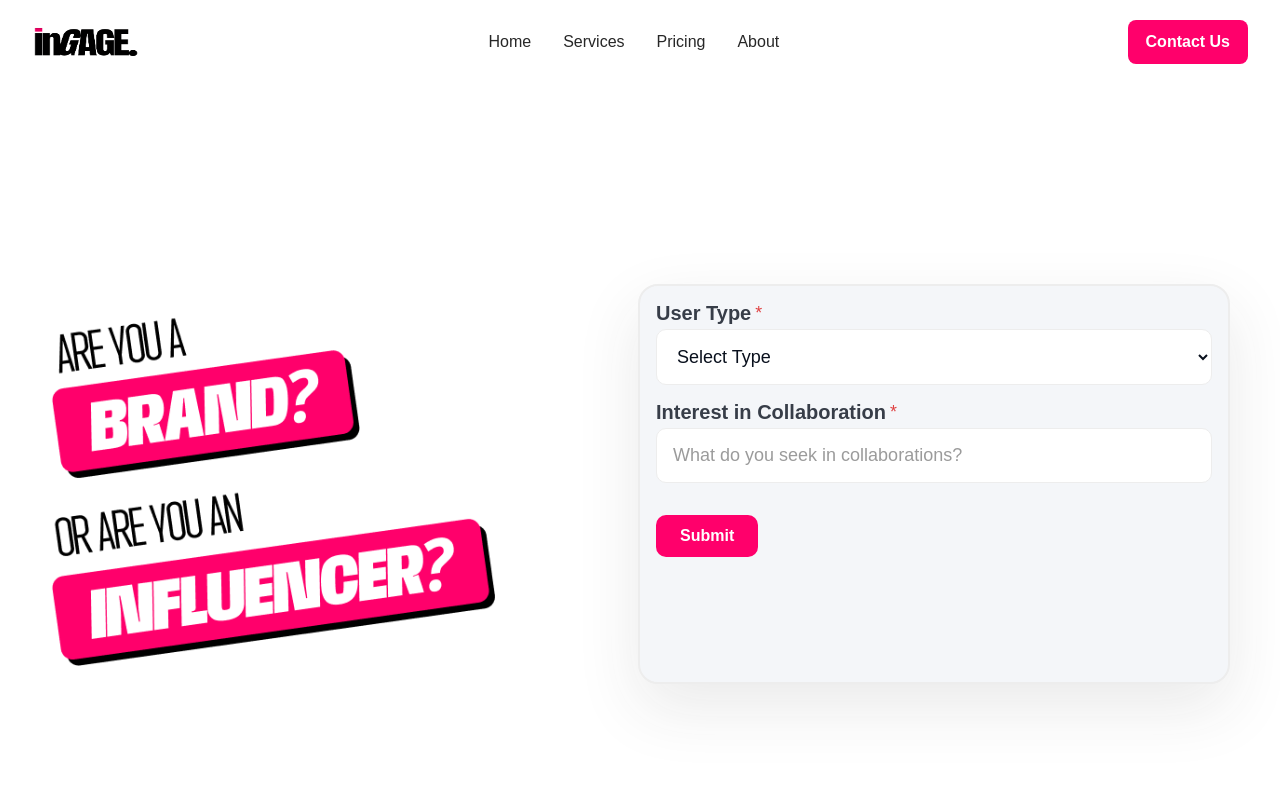
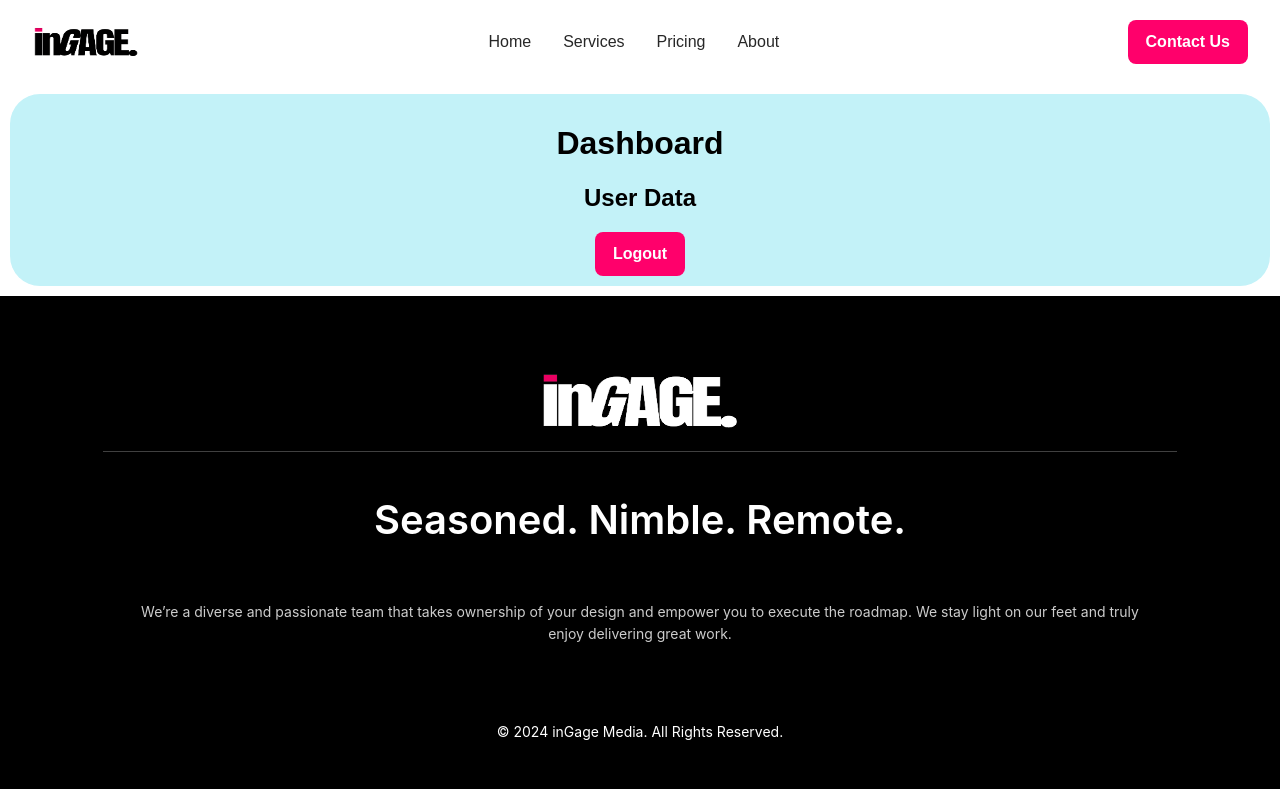
Before and after one commit to ashishmohapatra240/InGage-Frontend, a React (Create React App) app: page /dashboard in a window 1280 px wide. Shown: the top 800 px of the page. Built offline with nearby package versions, Linux system fonts and the light colour scheme; the HTML template or start-up script is replaced by a standard one.

Commit message:
page_navigation_and_DashBoard

```diff
--- a/package.json
+++ b/package.json
@@ -8,6 +8,7 @@
     "@testing-library/user-event": "^13.5.0",
     "react": "^18.2.0",
     "react-dom": "^18.2.0",
+    "react-router-dom": "^6.23.0",
     "react-scripts": "5.0.1",
     "web-vitals": "^2.1.4"
   },
--- a/src/App.js
+++ b/src/App.js
@@ -1,13 +1,20 @@
+import React from "react";
+import LandingPage from "./pages/LandingPage/LandingPage";
+import Header from "./components/Header/Header";
+import Footer from "./components/Footer/Footer";
+import { Routes, BrowserRouter as Router, Route } from "react-router-dom";
+import Dashboard from "./components/Dashboard/Dashboard";
 
-import React from 'react';
-import LandingPage from './pages/LandingPage/LandingPage';
-import Header from './components/Header/Header';
-import Footer from './components/Footer/Footer';
 const App = () => {
   return (
     <div className="App">
       <Header />
-      <LandingPage />
+      <Router>
+        <Routes>
+          <Route path="/" element={<LandingPage />}></Route>
+          <Route path="/dashboard" element={<Dashboard />}></Route>
+        </Routes>
+      </Router>
       <Footer />
     </div>
   );
--- /dev/null
+++ b/src/components/Dashboard/Dashboard.jsx
@@ -0,0 +1,51 @@
+import React from "react";
+import { useNavigate } from "react-router-dom";
+import styles from "./Dashboard.module.css";
+
+function Dashboard() {
+  const navigate = useNavigate();
+
+  const handleLogout = () => {
+    localStorage.removeItem("formData");
+    navigate("/");
+  };
+
+  const formData = JSON.parse(localStorage.getItem("formData"));
+  return (
+    <>
+      <div className={styles.dashContainer}>
+        <div >
+          <h1 style={{textAlign:"center"}}>Dashboard</h1>
+          <h2 style={{textAlign:"center"}}>User Data</h2>
+          </div>
+          <div className="dash-data" style={{display:"flex",justifyContent:"center"}}>
+
+            {formData && (
+              <div>
+                <p>User Type: {formData.userType}</p>
+                {formData.userType === "brand" ? (
+                  <p>Link to Website: {formData.socialMediaPresence}</p>
+                ) : (
+                  <p>
+                    Link to Social Media Account: {formData.socialMediaPresence}
+                  </p>
+                )}
+                {formData.userType === "influencer" && (
+                  <p>Follower/Subscriber Count: {formData.followerCount}</p>
+                )}
+                <p>
+                  Interest in Collaboration: {formData.collaborationInterest}
+                </p>
+              </div>
+            )}
+          </div>
+          <div className={styles.dashButton}>
+          <button onClick={handleLogout}>Logout</button>
+          </div>
+
+      </div>
+    </>
+  );
+}
+
+export default Dashboard;
--- /dev/null
+++ b/src/components/Dashboard/Dashboard.module.css
@@ -0,0 +1,25 @@
+.dashContainer {
+   background-color: rgb(195, 242, 248);
+   padding: 10px 50px ;
+   margin:10px;
+   border-radius: 30px;
+   font-family: 'Gilroy', sans-serif;
+
+}
+
+.dashButton{
+    text-align: center;
+}
+
+.dashButton button{
+    padding: 10px 18px;
+    background-color: #FF006B;
+    color: white;
+    border: none;
+    border-radius: 8px;
+    font-size: 16px;
+    font-family: 'Gilroy', sans-serif;
+    font-weight: 700;
+    line-height: 24px;
+    cursor: pointer;
+}
--- a/src/components/Form/Form.jsx
+++ b/src/components/Form/Form.jsx
@@ -1,5 +1,6 @@
 import React, { useState } from "react";
 import styles from "./Form.module.css";
+import { useNavigate } from "react-router-dom";
 
 const InputField = ({ label, type, name, value, onChange, placeholder }) => (
   <div className={styles.section}>
@@ -57,24 +58,29 @@ const Form = () => {
     setFormData((prev) => ({ ...prev, [name]: value }));
   };
 
+  const navigate = useNavigate();
   const handleSubmit = (event) => {
     event.preventDefault();
-    fetch("http://localhost:3001/form/submit", {
-      method: "POST",
-      headers: {
-        "Content-Type": "application/json",
-      },
-      body: JSON.stringify(formData),
-    })
-      .then((response) => response.json())
-      .then((data) => {
-        console.log("Response data:", data);
-        alert(JSON.stringify(data, null, 2));
-      })
-      .catch((error) => {
-        console.error("Error:", error);
-        alert("Failed to send data: " + error.message);
-      });
+    localStorage.setItem("formData", JSON.stringify(formData));
+    navigate("/dashboard");
+    // fetch("http://localhost:3001/form/submit", {
+    //   method: "POST",
+    //   headers: {
+    //     "Content-Type": "application/json",
+    //   },
+    //   body: JSON.stringify(formData),
+    // })
+    //   .then((response) => response.json())
+    //   .then((data) => {
+    //     console.log("Response data:", data);
+    //     alert(JSON.stringify(data, null, 2));
+    //   })
+    //   .catch((error) => {
+    //     console.error("Error:", error);
+    //     alert("Failed to send data: " + error.message);
+    //   });
+
+
   };
 
   const userTypeOptions = [
--- a/src/components/HeroImage/HeroImage.jsx
+++ b/src/components/HeroImage/HeroImage.jsx
@@ -3,7 +3,7 @@ import heroImage from "../../assets/images/Influencer.png";
 
 const HeroImage = () => (
   <div className="hero-image" style={{ flex: 1 }}>
-    <img src={heroImage} alt="Hero" style={{ width: "80%", height: "auto" }} />
+    <img src={heroImage} alt="Hero" style={{ width: "100%", height: "auto",marginLeft:"auto",marginRight:"auto"}} />
   </div>
 );
 
```
Also changed, not shown: 1 other file (tests, documents, lock files or other folders).
